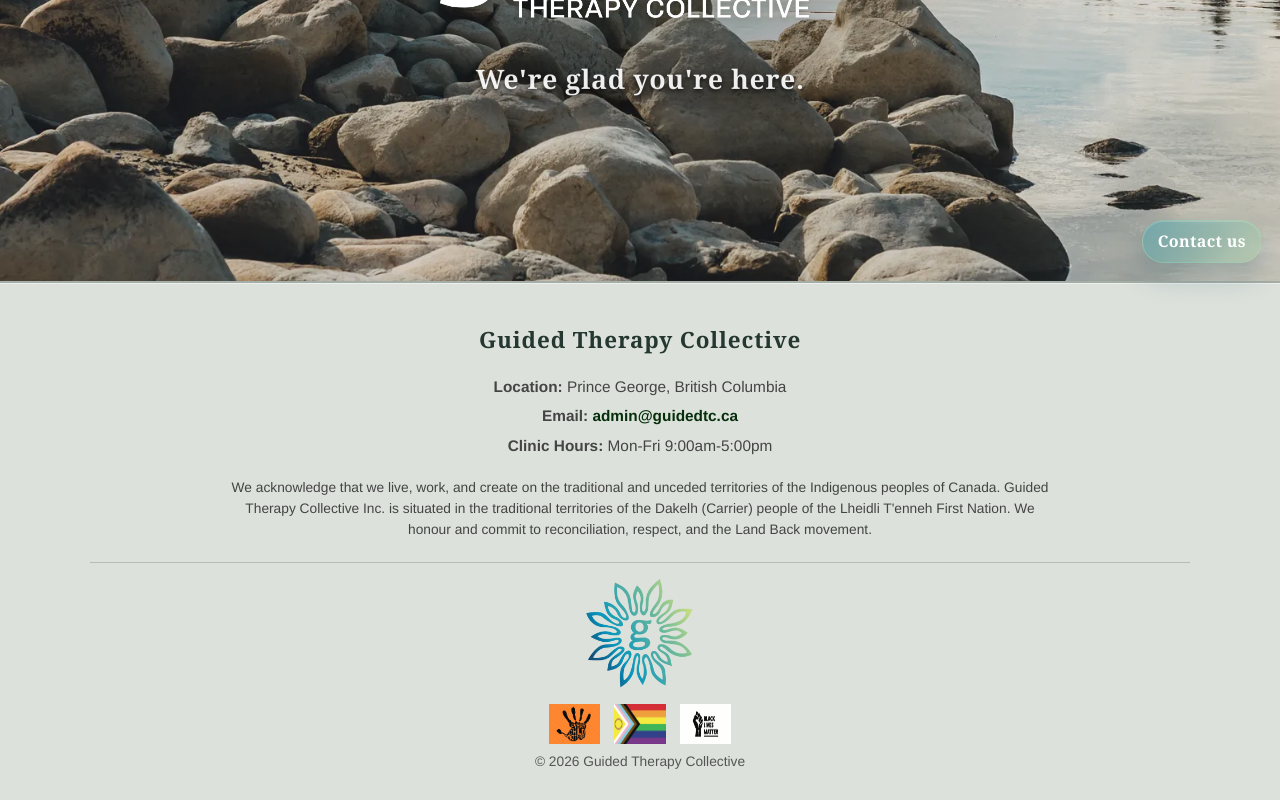
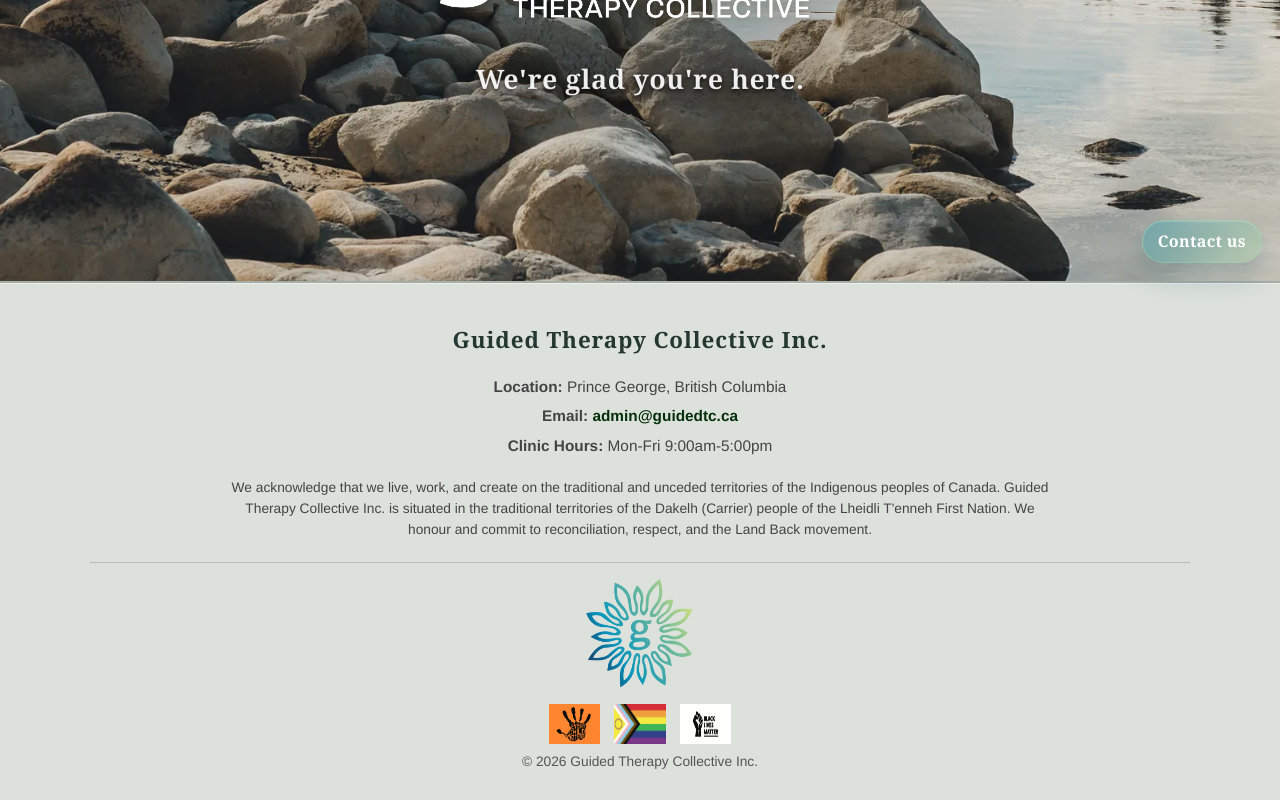
Before and after one commit to RachelKennedy09/guided-collective-therapy-2026, a React (Vite) app: page / in a window 1280 px wide. Shown: the part 519-1319 px from the top of the page. Built offline with nearby package versions, Linux system fonts and the light colour scheme.

Commit message:
Update footer to include "Inc." in the title and copyright notice

```diff
--- a/src/components/AppLayout.jsx
+++ b/src/components/AppLayout.jsx
@@ -196,7 +196,7 @@ export default function AppLayout() {
 
       <footer className="site-footer">
         <div className="footer-inner">
-          <h2 className="footer-title">Guided Therapy Collective</h2>
+          <h2 className="footer-title">Guided Therapy Collective Inc.</h2>
 
           <div className="footer-contact">
             <p>
@@ -252,7 +252,7 @@ export default function AppLayout() {
               />
             </div>
 
-            <p className="footer-copy">&copy; 2026 Guided Therapy Collective</p>
+            <p className="footer-copy">&copy; 2026 Guided Therapy Collective Inc.</p>
           </div>
         </div>
       </footer>
```
